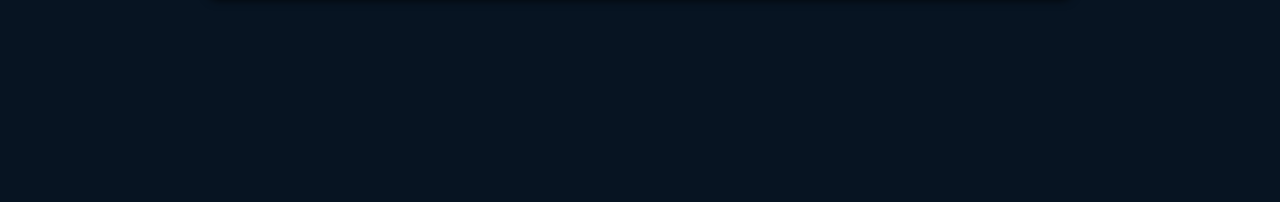
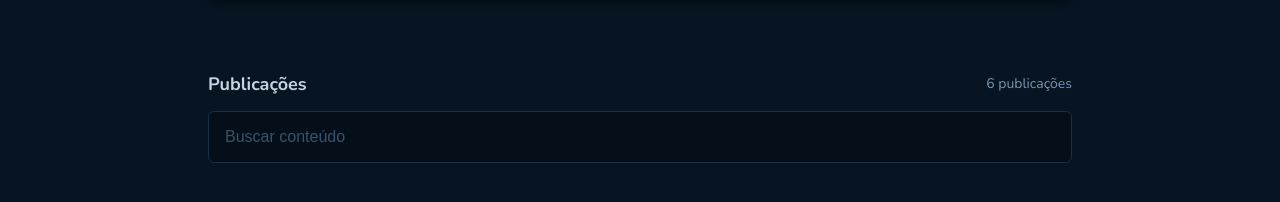
Before and after one commit to hevelinlima/github-blog, a React (Vite) app: page / in a window 1280 px wide. Shown: the part 422-624 px from the top of the page. Built offline with nearby package versions, Linux system fonts and the light colour scheme.

Commit message:
feat: added SearchBar component

```diff
--- /dev/null
+++ b/src/pages/Home/components/SearchBar/index.tsx
@@ -0,0 +1,13 @@
+import { SearchBarInfo, SearchBarContainer } from "./styles";
+
+export function SearchBar(){
+  return(
+    <SearchBarContainer>
+      <SearchBarInfo>
+        <h2>Publicações</h2>
+        <span>6 publicações</span>
+      </SearchBarInfo>
+      <input type="text" placeholder="Buscar conteúdo"/>
+    </SearchBarContainer>
+  )
+}
--- /dev/null
+++ b/src/pages/Home/components/SearchBar/styles.ts
@@ -0,0 +1,36 @@
+import styled from "styled-components";
+
+export const SearchBarContainer = styled.form`
+  margin-top: 4.5rem;
+  input{
+    width: 100%;
+    margin-top: 0.75rem;
+
+    border: 1px solid ${(props) => props.theme['base-border']};
+    border-radius: 6px;
+    padding: 1rem;
+    background-color: ${(props) => props.theme['base-input']};
+    color: ${(props) => props.theme['base-text']};
+    font-size: 1rem;
+
+    &::placeholder{
+      color: ${(props) => props.theme['base-label']};
+    }
+  }
+`
+
+export const SearchBarInfo = styled.div`
+  display: flex;
+  align-items: center;
+  justify-content: space-between;
+
+
+  h2{
+    color: ${(props)=>props.theme["base-subtitle"]};
+    font-size: 1.125rem;
+  }
+  span{
+    color: ${(props)=>props.theme["base-span"]};
+    font-size: 0.875rem;
+  }
+`
--- a/src/pages/Home/index.tsx
+++ b/src/pages/Home/index.tsx
@@ -1,4 +1,5 @@
 import { Profile } from "./components/Profile";
+import { SearchBar } from "./components/SearchBar";
 import { HomeContainer } from "./styles";
 
 
@@ -7,7 +8,7 @@
     <div>
       <HomeContainer>
         <Profile />
-
+        <SearchBar />
       </HomeContainer>
     </div>
   )
```
